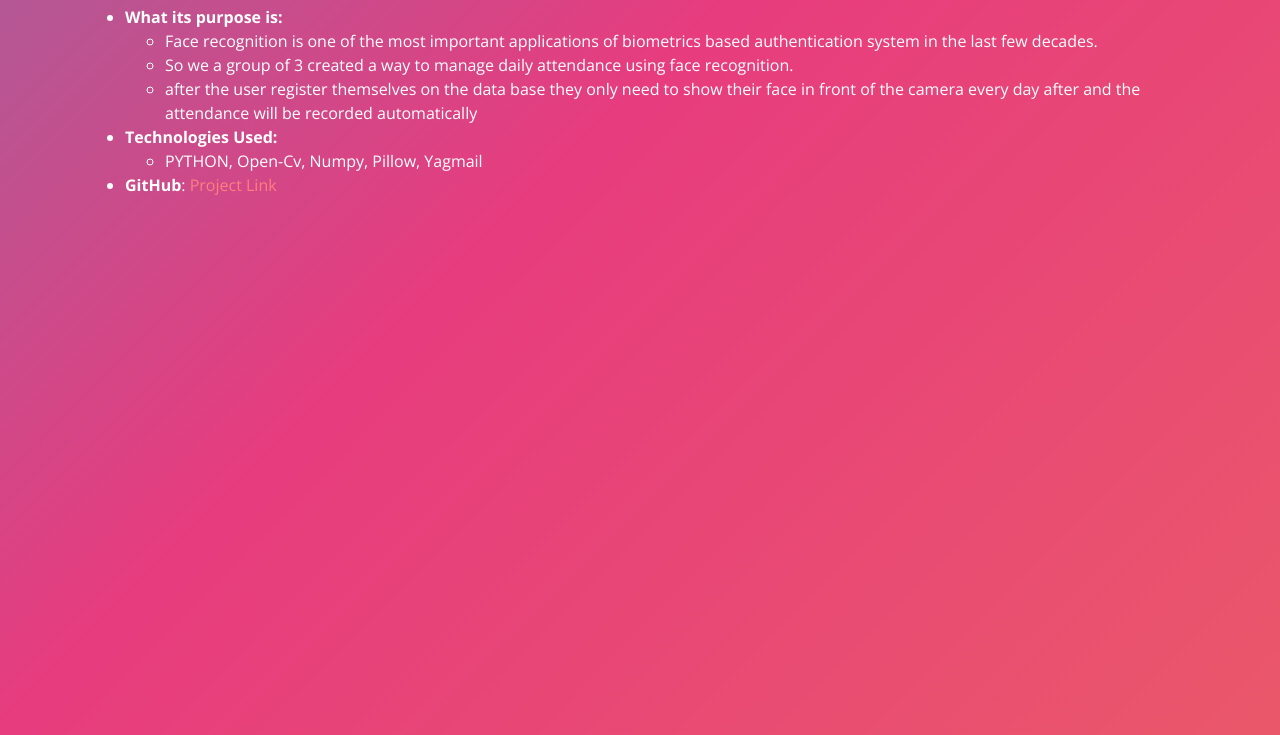
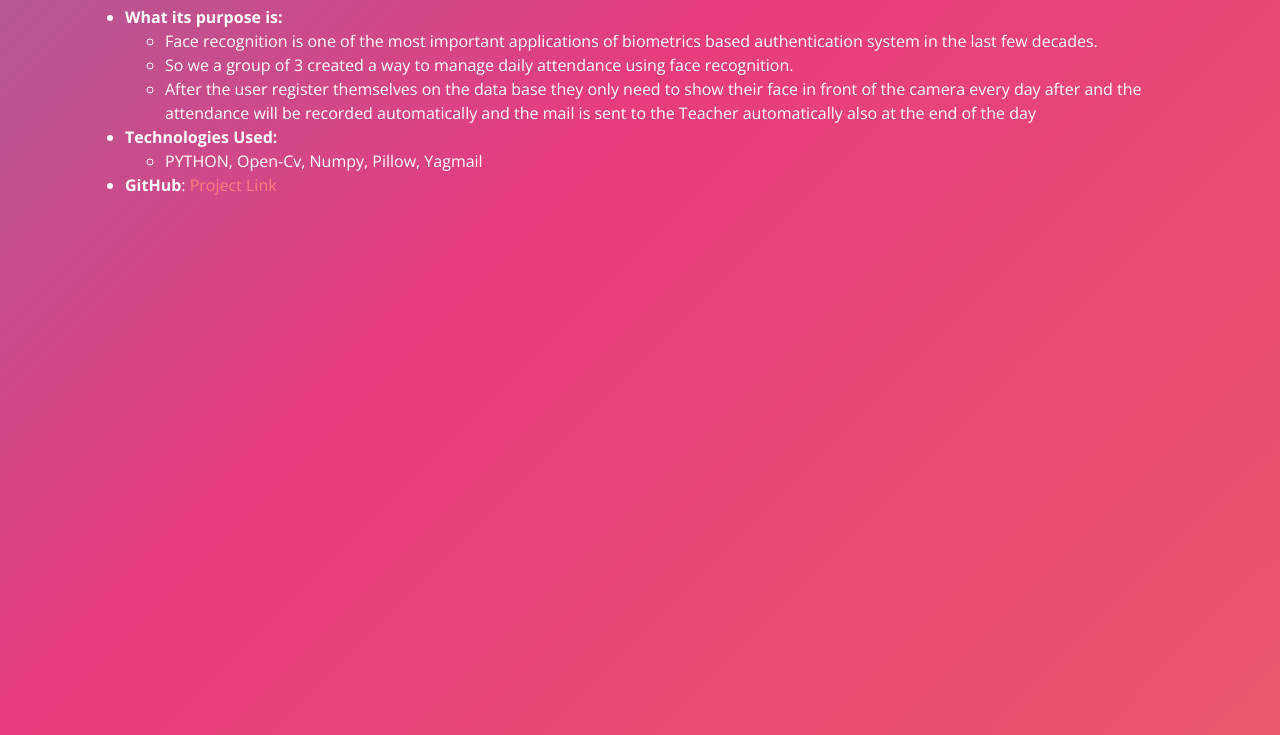
Before and after one commit to Scooby3000/Portfolio, a plain HTML site: page projects_details/attendance_management_project3.html in a window 1280 px wide. Shown: the part 65-800 px from the top of the page. Drawn offline with nearby package versions, Linux system fonts and the light colour scheme; files whose address does not match are found by name.

Commit message:
Update attendance_management_project3.html

```diff
--- a/projects_details/attendance_management_project3.html
+++ b/projects_details/attendance_management_project3.html
@@ -43,7 +43,7 @@
                 <ul>
                   <li> Face recognition is one of the most important applications of biometrics based authentication system in the last few decades. </li>
                   <li> So we a group of 3 created a way to manage daily attendance using face recognition.</li>
-                  <li> after the user register themselves on the data base they only need to show their face in front of the camera every day after and the attendance will be recorded automatically</li>
+                  <li> After the user register themselves on the data base they only need to show their face in front of the camera every day after and the attendance will be recorded automatically and the mail is sent to the Teacher automatically also at the end of the day</li>
 
                 </ul>
               </li>
```
